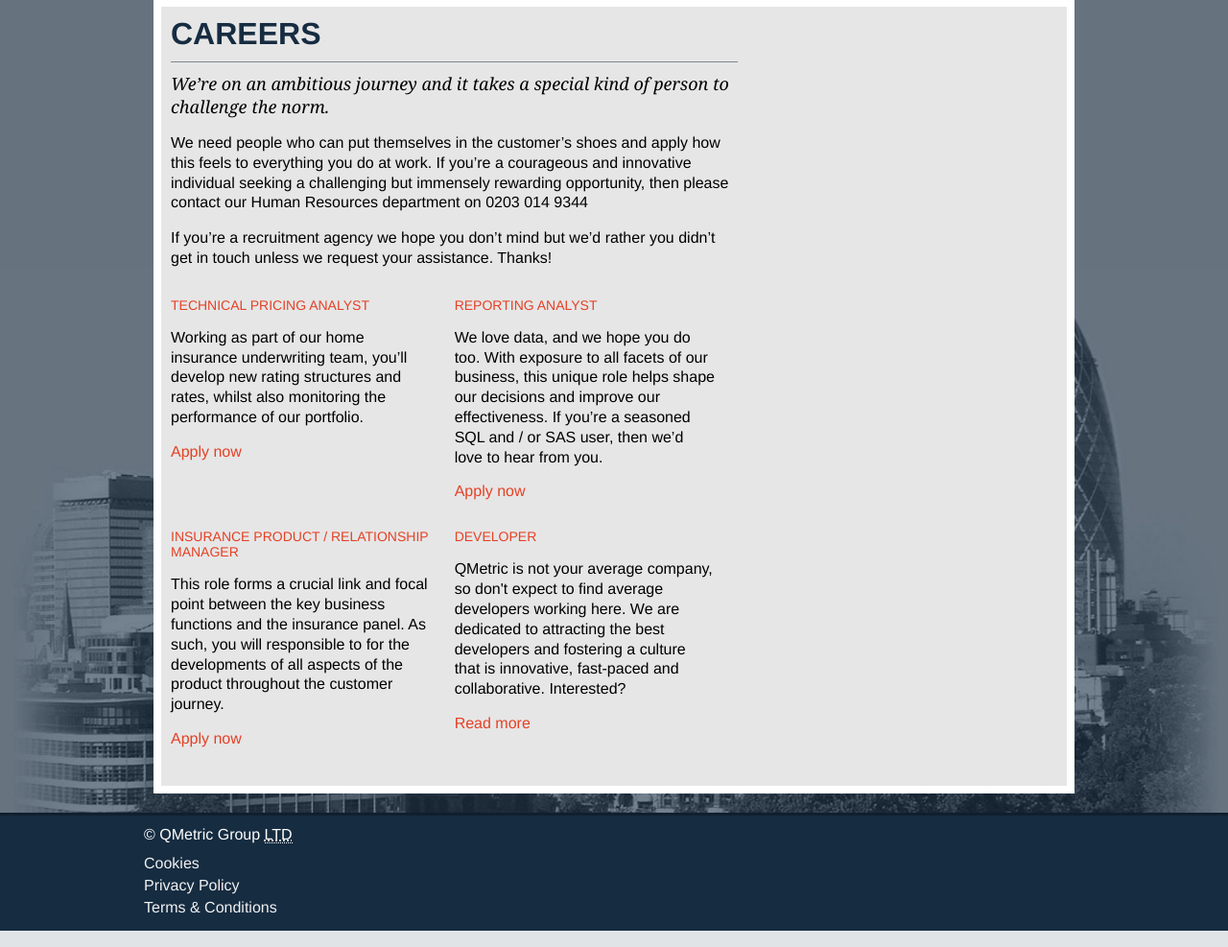
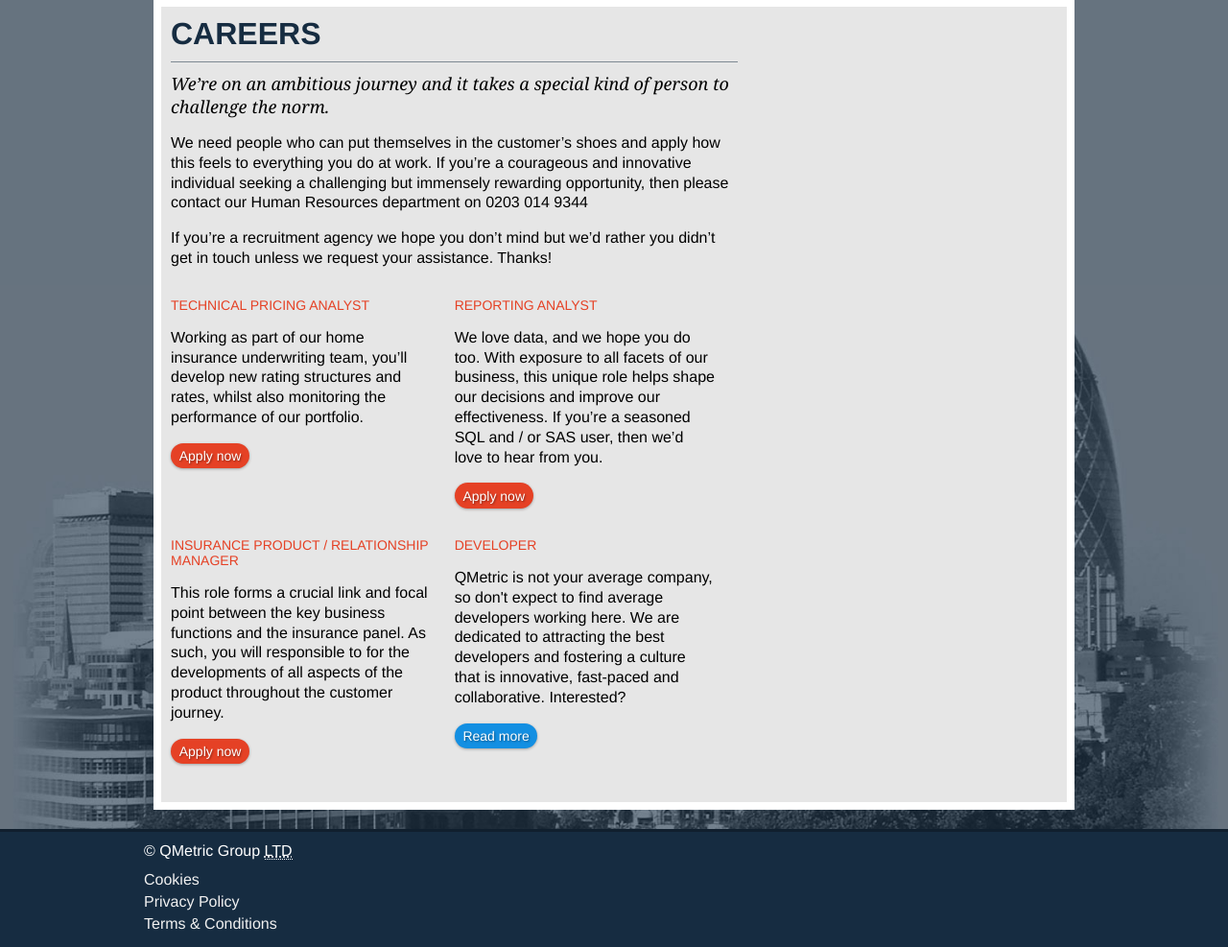
Before and after one commit to qmetric/qmg-website, a PHP site: page / in a window 1280 px wide. Shown: the part 4217-5204 px from the top of the page at 96% size. Run offline with PHP 8.4, Linux system fonts and the light colour scheme; some web fonts are replaced.

Commit message:
Button styles - Add button classes - Tweak ScrollSpy to have offset for fixed nav - Remove unused vars

```diff
--- a/assets/css/qmetric.css
+++ b/assets/css/qmetric.css
@@ -481,11 +481,11 @@ ul {
 a {
   color: #e54125;
   text-decoration: none;
-  -webkit-transition: color 0.2s ease-in-out;
-  -moz-transition: color 0.2s ease-in-out;
-  -ms-transition: color 0.2s ease-in-out;
-  -o-transition: color 0.2s ease-in-out;
-  transition: color 0.2s ease-in-out;
+  -webkit-transition: all 0.2s ease-in-out;
+  -moz-transition: all 0.2s ease-in-out;
+  -ms-transition: all 0.2s ease-in-out;
+  -o-transition: all 0.2s ease-in-out;
+  transition: all 0.2s ease-in-out;
 }
 a:hover,
 a:focus {
@@ -810,6 +810,44 @@ h1 {
     padding-left: 0;
   }
 }
+.btn {
+  display: block;
+  padding: 0.375em 0.875em;
+  float: left;
+  -webkit-box-shadow: 0px 1px 3px 0 rgba(0, 0, 0, 0.3);
+  -moz-box-shadow: 0px 1px 3px 0 rgba(0, 0, 0, 0.3);
+  box-shadow: 0px 1px 3px 0 rgba(0, 0, 0, 0.3);
+  -webkit-text-shadow: 1px 1px 2px rgba(0, 0, 0, 0.4);
+  -moz-text-shadow: 1px 1px 2px rgba(0, 0, 0, 0.4);
+  text-shadow: 1px 1px 2px rgba(0, 0, 0, 0.4);
+}
+.btn:hover {
+  color: #ffffff;
+  text-decoration: none;
+}
+.btn-rounded {
+  -webkit-border-radius: 1.25em;
+  -moz-border-radius: 1.25em;
+  border-radius: 1.25em;
+}
+.btn-red {
+  background-color: #e54125;
+  color: #ffffff;
+}
+.btn-red:hover {
+  background-color: #c03017;
+}
+.btn-blue {
+  background-color: #138fe2;
+  color: #ffffff;
+}
+.btn-blue:hover {
+  background-color: #0f71b3;
+}
+.btn-small {
+  font-size: 0.875em;
+  padding: 0.375em 0.625em;
+}
 .staff dt {
   font-weight: bold;
 }
--- a/assets/less/base/type.less
+++ b/assets/less/base/type.less
@@ -26,12 +26,12 @@ menu, ol, ul {
 }
 
 a {
-    color: @link;
+    color: @red;
     text-decoration: none;
-    .transition(color .2s ease-in-out);
+    .transition(all .2s ease-in-out);
 
     &:hover, &:focus {
-        color: lighten(@link, 15%);
+        color: lighten(@red, 15%);
         text-decoration: underline;
     }
 }
--- a/assets/less/imports/vars.less
+++ b/assets/less/imports/vars.less
@@ -4,7 +4,8 @@
 
 // Site colours
 @darkBlue:              #162c41;
-@link:                  #e54125;
+@red:                   #E54125;
+@blue:                  #138FE2;
 @bodyBg:                #66737f;
 @contentBg:             #e6e6e6;
 @bdrGray:               #455667;
@@ -19,16 +20,6 @@
 @grayMidLight:          #ccc;
 @offWhite:              #f1f1f1;
 @white:                 #fff;
-
-// Accent colors
-@blue:                  #049cdb;
-@blueLight:             #B6E4F7;
-@blueDark:              #0064cd;
-@bluePastel:            #def3fb;
-@green:                 #46a546;
-@red:                   #9d261d;
-@yellow:                #ffc40d;
-@orange:                #f89406;
 
 // Misc
 @siteLogoWidth:         124px;
--- /dev/null
+++ b/assets/less/modules/buttons.less
@@ -0,0 +1,39 @@
+.btn {
+    display: block;
+    padding: @px6 @px14;
+    float: left;
+    .box-shadow(0px 1px 3px 0 rgba(0, 0, 0, .3));
+    .text-shadow(1px 1px 2px rgba(0, 0, 0, .4));
+
+    &:hover {
+        color: @white;
+        text-decoration: none;
+    }
+}
+
+.btn-rounded {
+    .border-radius(@px20);
+}
+
+.btn-red {
+    background-color: @red;
+    color: @white;
+
+    &:hover {
+        background-color: darken(@red, 10%);
+    }
+}
+
+.btn-blue {
+    background-color: @blue;
+    color: @white;
+
+    &:hover {
+        background-color: darken(@blue, 10%);
+    }
+}
+
+.btn-small {
+    font-size: @px14;
+    padding: @px6 @px10;
+}
--- a/assets/less/modules/nav.less
+++ b/assets/less/modules/nav.less
@@ -24,12 +24,12 @@
                 content: '';
                 margin-right: @px6;
                 .square(8px);
-                background-color: @link;
+                background-color: @red;
                 .border-radius(50%);
             }
 
             &:hover {
-                color: @link;
+                color: @red;
                 text-decoration: none;
             }
         }
--- a/assets/less/qmetric.less
+++ b/assets/less/qmetric.less
@@ -16,6 +16,7 @@
 // Modules
 @import "modules/nav.less";
 @import "modules/intro.less";
+@import "modules/buttons.less";
 @import "modules/staff.less";
 @import "modules/jobs.less";
 @import "modules/values.less";
--- a/assets/scripts/qmetric.js
+++ b/assets/scripts/qmetric.js
@@ -43,7 +43,8 @@
 
             new TermsLoader('.footer-links', '.hdr-terms-main > a');
             new ScrollSpy('nav', {
-                activeClass: 'nav-active'
+                activeClass: 'nav-active',
+                offset: -90
             });
 
             addressBar();
--- a/index.html
+++ b/index.html
@@ -202,31 +202,31 @@
                         <p>We need people who can put themselves in the customer’s shoes and apply how this feels to everything you do at work. If you’re a courageous and innovative individual seeking a challenging but immensely rewarding opportunity, then please contact our Human Resources department on 0203 014 9344</p>
                         <p>If you’re a recruitment agency we hope you don’t mind but we’d rather you didn’t get in touch unless we request your assistance. Thanks!</p>
                         <div class="jobs">
-                            <article class="job">
+                            <article class="job cf">
                                 <h1 class="hdr-small">
                                     <a href="http://qmetric.co.uk/careers/Technical_Pricing_Analyst_09.08.2012.pdf">Technical Pricing Analyst</a>
                                 </h1>
                                 <p>Working as part of our home insurance underwriting team, you’ll develop new rating structures and rates, whilst also monitoring the performance of our portfolio.</p>
-                                <a href="mailto:careers@qmetric.co.uk?subject=Technical%20Pricing%20Analyst%20Vacancy" class="btn btn-rounded btn-red">Apply now</a>
+                                <a href="mailto:careers@qmetric.co.uk?subject=Technical%20Pricing%20Analyst%20Vacancy" class="btn btn-rounded btn-red btn-small">Apply now</a>
                             </article>
-                            <article class="job">
+                            <article class="job cf">
                                 <h1 class="hdr-small">
                                     <a href="http://qmetric.co.uk/careers/Reporting_Analyst_09.08.2012.pdf">Reporting Analyst</a>
                                 </h1>
                                 <p>We love data, and we hope you do too. With exposure to all facets of our business, this unique role helps shape our decisions and improve our effectiveness. If you’re a seasoned SQL and / or SAS user, then we’d love to hear from you.</p>
-                                <a href="mailto:careers@qmetric.co.uk?subject=Reporting%20Analyst%20Vacancy" class="btn btn-rounded btn-red">Apply now</a>
+                                <a href="mailto:careers@qmetric.co.uk?subject=Reporting%20Analyst%20Vacancy" class="btn btn-rounded btn-red btn-small">Apply now</a>
                             </article>
-                            <article class="job">
+                            <article class="job cf">
                                 <h1 class="hdr-small">
                                     <a href="http://qmetric.co.uk/careers/Insurance_Product_-_Relationship_Manager_09.08.2012.pdf">Insurance Product / Relationship Manager</a>
                                 </h1>
                                 <p>This role forms a crucial link and focal point between the key business functions and the insurance panel. As such, you will responsible to for the developments of all aspects of the product throughout the customer journey.</p>
-                                <a href="mailto:careers@qmetric.co.uk?subject=Insurance%20Product%20/%20Relationship%20Manager%20Vacancy" class="btn btn-rounded btn-red">Apply now</a>
+                                <a href="mailto:careers@qmetric.co.uk?subject=Insurance%20Product%20/%20Relationship%20Manager%20Vacancy" class="btn btn-rounded btn-red btn-small">Apply now</a>
                             </article>
-                            <article class="job">
+                            <article class="job cf">
                                 <h1 class="hdr-small"><a href="http://tech.qmetric.co.uk/">Developer</a></h1>
                                 <p>QMetric is not your average company, so don't expect to find average developers working here. We are dedicated to attracting the best developers and fostering a culture that is innovative, fast-paced and collaborative. Interested?</p>
-                                <a href="http://tech.qmetric.co.uk" class="btn btn-rounded btn-blue">Read more</a>
+                                <a href="http://tech.qmetric.co.uk" class="btn btn-rounded btn-blue btn-small">Read more</a>
                             </article>
                         </div>
                     </div>
```
